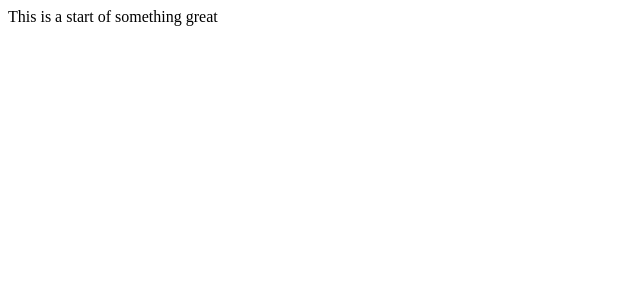
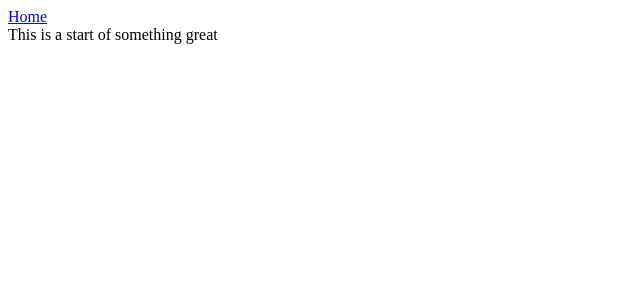
Before and after one commit to nicholsk18/portfolio, a Next.js app: page / in a window 1280 px wide. Shown: the top 300 px of the page, without its empty margins (0-640 px from the left). Built offline with nearby package versions, Linux system fonts and the light colour scheme.

Commit message:
started on nav

```diff
--- /dev/null
+++ b/src/components/nav.jsx
@@ -0,0 +1,15 @@
+import Link from "next/link";
+
+const Nav = () => {
+  return (
+    <header>
+      <nav>
+        <Link href="/">
+          <a>Home</a>
+        </Link>
+      </nav>
+    </header>
+  );
+};
+
+export default Nav;
--- a/src/pages/_app.jsx
+++ b/src/pages/_app.jsx
@@ -1,8 +1,10 @@
 import { Component } from "react";
+import Nav from "../components/nav";
 
 export default function App({ Component, pageProps }) {
   return (
     <div>
+      <Nav />
       <Component {...pageProps} />
     </div>
   );
```
